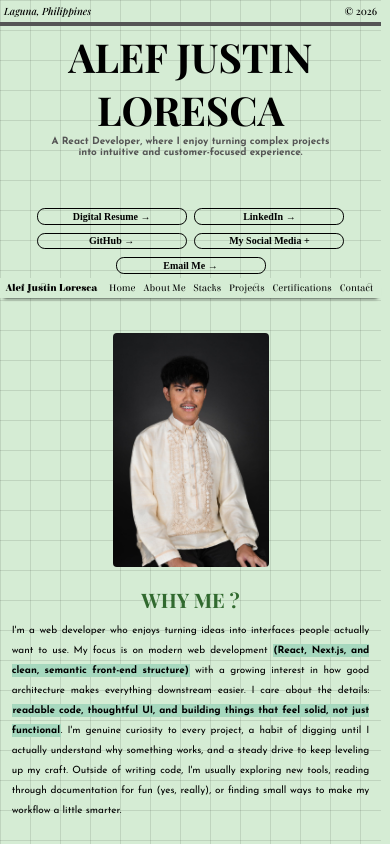
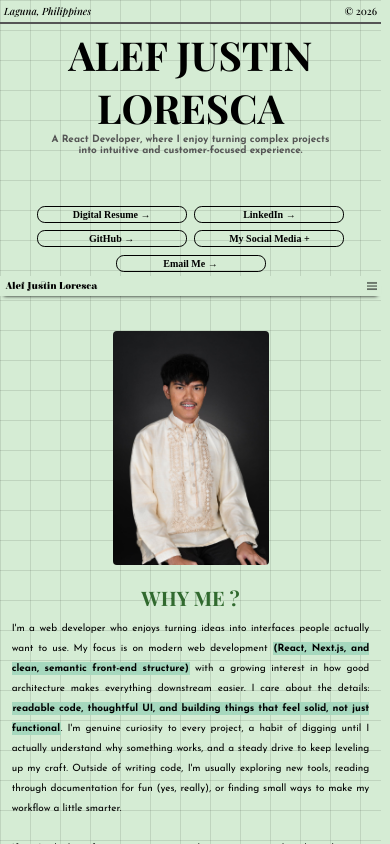
Before and after one commit to krobbus/Portfolio, a React (Vite) app: page / in a window 390 px wide. Shown: the top 844 px of the page. Built offline with nearby package versions, Linux system fonts and the light colour scheme.

Commit message:
Adjust spacing for media quesry

```diff
--- a/src/App.css
+++ b/src/App.css
@@ -69,7 +69,7 @@ body{
 
             hr{
                 border: none;
-                height: 0.5vh;
+                height: 2px;
                 background-color: #555;
                 width: 100%;
             }
@@ -202,6 +202,71 @@ body{
                 font-size: calc(var(--medium-small-desktop-font) - 10px);
                 span{ margin-left: 0.5vw; }
                 ul{ gap: 2vw; }
+            }
+        }
+
+        .menu-toggle {
+            display: none;
+            flex-direction: column;
+            justify-content: center;
+            width: 2.5vw;
+            height: 2.5vw;
+            background: none;
+            border: none;
+            cursor: pointer;
+            padding: 0;
+            z-index: 1001;
+
+            &.open {
+                position: fixed;
+                top: 2vw;
+                right: 2vw;
+                z-index: 1002;
+            }
+        }
+
+        .mobile-menu {
+            position: fixed;
+            top: 0;
+            right: 0;
+            height: 100vh;
+            width: 100%;
+            background-color: var(--main-color);
+            display: flex;
+            justify-content: center;
+            align-items: center;
+            transform: translateX(100%);
+            transition: transform 400ms ease;
+            z-index: 1000;
+
+            &.open { transform: translateX(0); }
+
+            ul {
+                display: flex;
+                flex-direction: column;
+                align-items: center;
+                gap: 2vh;
+
+                li {
+                    list-style-type: none;
+
+                    a {
+                        text-decoration: none;
+                        color: #000;
+                        font-size: var(--small-desktop-font);
+                        font-family: 'Elsie', serif;
+
+                        &:hover { transform: scale(1.05); }
+                    }
+                }
+            }
+        }
+
+        @media (max-width: 1000px) {
+            nav {
+                font-size: calc(var(--medium-small-desktop-font) - 10px);
+                > ul { display: none; }
+                .menu-toggle { display: flex; }
             }
         }
 
@@ -348,6 +413,8 @@ body{
 
                 #about-details-wrapper{
                     #profile-section{
+                        margin-bottom: 5vw;
+
                         h3{ font-size: calc(var(--large-header-desktop-font) - 10px); }
 
                         p{
@@ -463,6 +530,7 @@ body{
                 #project-list{
                     display: flex;
                     flex-direction: column;
+                    gap: 5vw;
 
                     .project-cards{
                         .project-id{
--- a/src/App.tsx
+++ b/src/App.tsx
@@ -11,6 +11,8 @@ import CertSlideshow from './components/CertSlideshow.tsx';
 import { certSlides } from './references/CertRef.tsx';
 
 function App() {
+  const [menuOpen, setMenuOpen] = useState(false);
+  const handleNavClick = () => setMenuOpen(false);
   const [name, setName] = useState('');
   const [email, setEmail] = useState('');
   const [number, setNumber] = useState('');
@@ -72,6 +74,7 @@ function App() {
       <main>
         <nav>
           <span>Alef Justin Loresca</span>
+
           <ul>
             <li><a href='#top-header'>Home</a></li>
             <li><a href='#about-section'>About Me</a></li>
@@ -80,6 +83,25 @@ function App() {
             <li><a href='#certifications-section'>Certifications</a></li>
             <li><a href='#contact-section'>Contact</a></li>
           </ul>
+
+          <img
+            className={`menu-toggle ${menuOpen ? 'open' : ''}`}
+            src='./images/Icons/Menu.png'
+            onClick={() => setMenuOpen((o) => !o)}
+            aria-label={menuOpen ? 'Close menu' : 'Open menu'}
+            alt='Menu Icon'
+          />
+
+          <div className={`mobile-menu ${menuOpen ? 'open' : ''}`}>
+            <ul>
+              <li><a href='#top-header' onClick={handleNavClick}>Home</a></li>
+              <li><a href='#about-section' onClick={handleNavClick}>About Me</a></li>
+              <li><a href='#stack-section' onClick={handleNavClick}>Stacks</a></li>
+              <li><a href='#projects-section' onClick={handleNavClick}>Projects</a></li>
+              <li><a href='#certifications-section' onClick={handleNavClick}>Certifications</a></li>
+              <li><a href='#contact-section' onClick={handleNavClick}>Contact</a></li>
+            </ul>
+          </div>
         </nav>
 
         <section id='about-section'>
@@ -101,7 +123,11 @@ function App() {
                 If you're looking for someone eager to learn, easy to work with, and serious about doing good work
               </p>
 
-              <button>Lets Talk &rarr;</button>
+              <button
+
+              >
+                Lets Talk &rarr;
+              </button>
             </section>
 
             <section id='stack-section'>
--- a/src/styles/CertSlideshow.css
+++ b/src/styles/CertSlideshow.css
@@ -68,7 +68,6 @@
         flex-direction: column;
         justify-content: center;
         align-items: center;
-        padding: 0 2vw;
         box-sizing: border-box;
 
         .img-wrapper{
@@ -100,6 +99,7 @@
     #cert-viewport{
       #cert-track{
         flex-direction: column;
+        gap: 5vw;
 
         .cert-slide{
           flex: 1;
```
Also changed, not shown: public/images/Icons/Menu.png (added).
